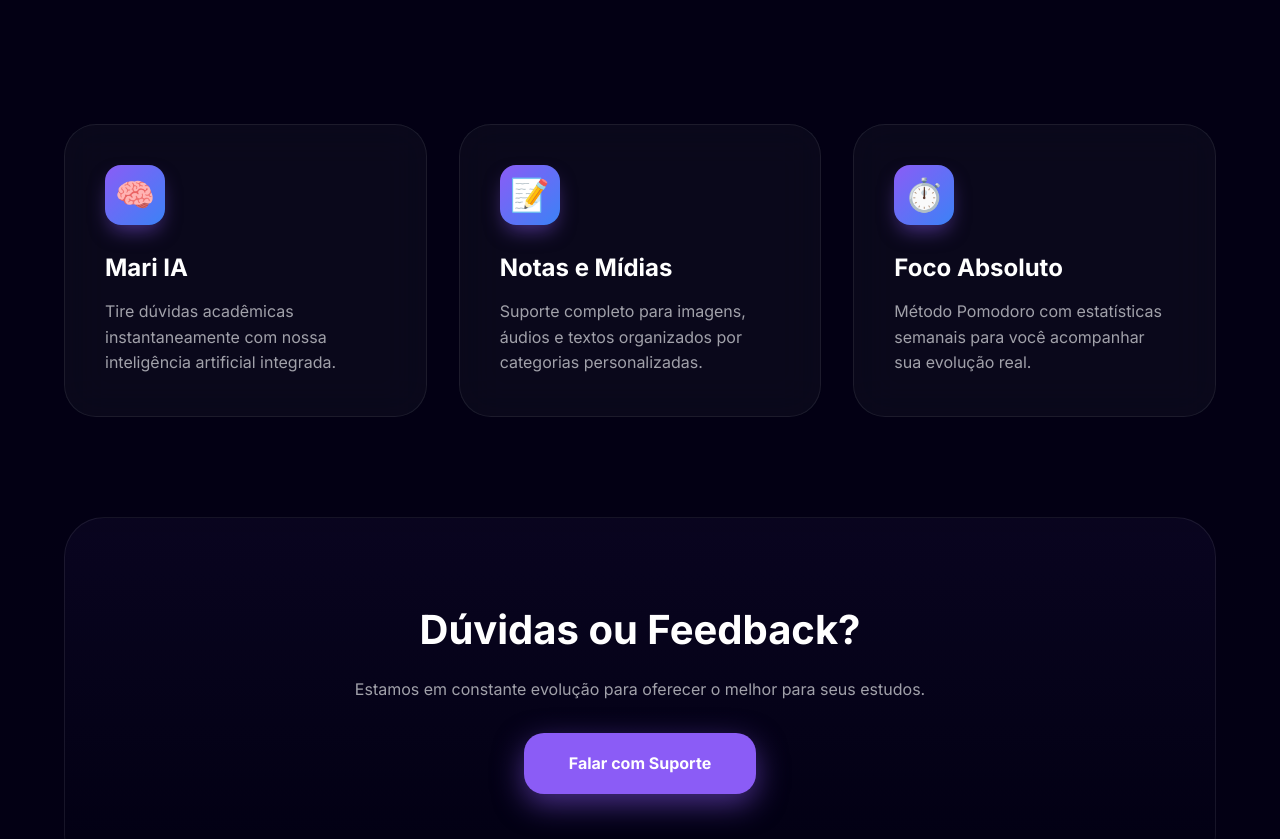
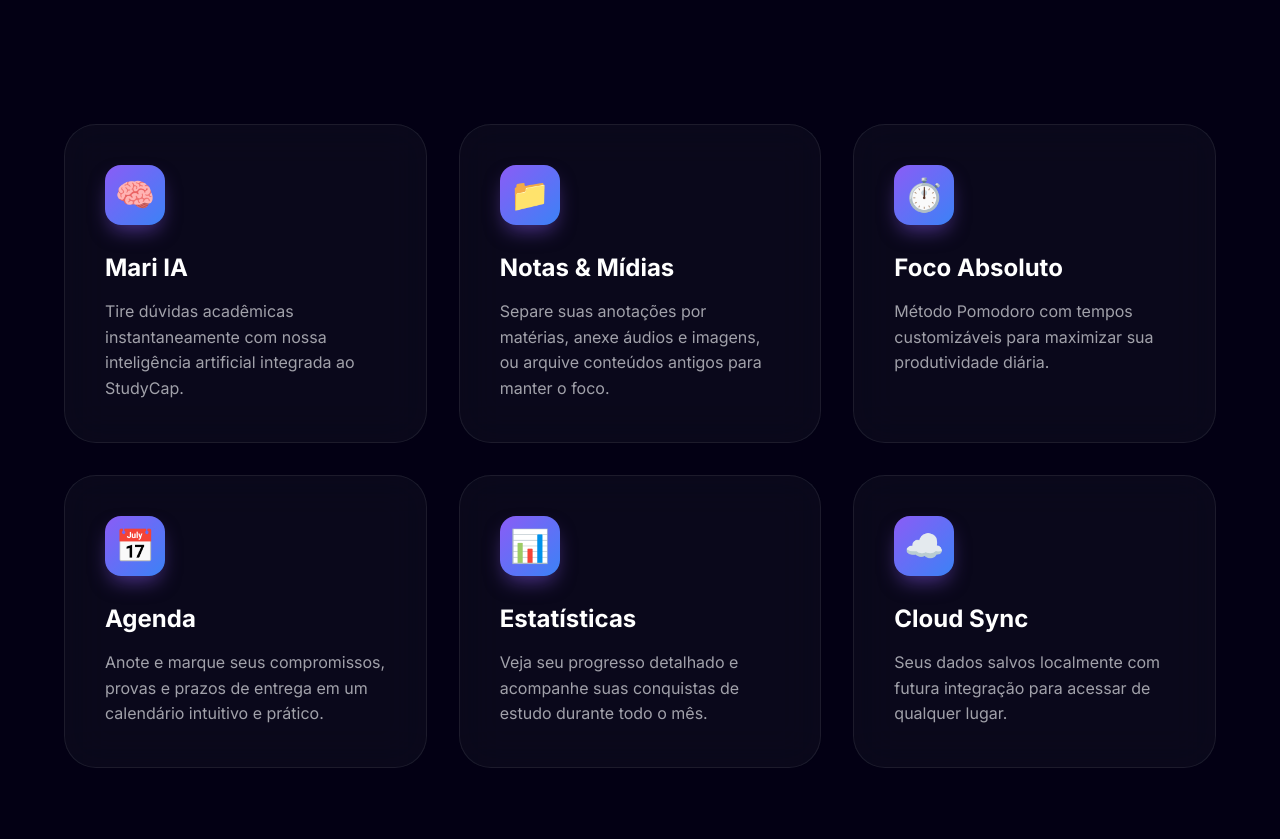
Before and after one commit to studycapoficial/studycap-website, a plain HTML site: page index.html in a window 1280 px wide. Shown: the part 1380-2219 px from the top of the page. Drawn offline with Linux system fonts and the light colour scheme.

Commit message:
Update index.html

```diff
--- a/index.html
+++ b/index.html
@@ -173,7 +173,12 @@
     }
 
     /* --- FEATURES --- */
-    .features { display: grid; grid-template-columns: repeat(auto-fit, minmax(320px, 1fr)); gap: 32px; margin: 100px 0; }
+    .features {
+      display: grid;
+      grid-template-columns: repeat(auto-fit, minmax(320px, 1fr));
+      gap: 32px;
+      margin: 100px 0;
+    }
 
     .card {
       background: var(--glass);
@@ -184,6 +189,8 @@
       transition: 0.4s;
       position: relative;
       overflow: hidden;
+      display: flex;
+      flex-direction: column;
     }
 
     .card:hover {
@@ -288,21 +295,43 @@
     </section>
 
     <section id="features" class="features">
+
       <div class="card">
         <div class="card-icon">🧠</div>
         <h3>Mari IA</h3>
-        <p>Tire dúvidas acadêmicas instantaneamente com nossa inteligência artificial integrada.</p>
+        <p>Tire dúvidas acadêmicas instantaneamente com nossa inteligência artificial integrada ao StudyCap.</p>
       </div>
+
       <div class="card">
-        <div class="card-icon">📝</div>
-        <h3>Notas e Mídias</h3>
-        <p>Suporte completo para imagens, áudios e textos organizados por categorias personalizadas.</p>
+        <div class="card-icon">📁</div>
+        <h3>Notas & Mídias</h3>
+        <p>Separe suas anotações por matérias, anexe áudios e imagens, ou arquive conteúdos antigos para manter o foco.</p>
       </div>
+
       <div class="card">
         <div class="card-icon">⏱️</div>
         <h3>Foco Absoluto</h3>
-        <p>Método Pomodoro com estatísticas semanais para você acompanhar sua evolução real.</p>
+        <p>Método Pomodoro com tempos customizáveis para maximizar sua produtividade diária.</p>
       </div>
+
+      <div class="card">
+        <div class="card-icon">📅</div>
+        <h3>Agenda</h3>
+        <p>Anote e marque seus compromissos, provas e prazos de entrega em um calendário intuitivo e prático.</p>
+      </div>
+
+      <div class="card">
+        <div class="card-icon">📊</div>
+        <h3>Estatísticas</h3>
+        <p>Veja seu progresso detalhado e acompanhe suas conquistas de estudo durante todo o mês.</p>
+      </div>
+
+      <div class="card">
+        <div class="card-icon">☁️</div>
+        <h3>Cloud Sync</h3>
+        <p>Seus dados salvos localmente com futura integração para acessar de qualquer lugar.</p>
+      </div>
+
     </section>
 
     <section id="support" class="support-section">
@@ -323,7 +352,6 @@
   </div>
 
   <script>
-    // Gerador de Neve/Partículas
     function createSnow() {
       const container = document.getElementById('snow');
       const count = 50;
```
